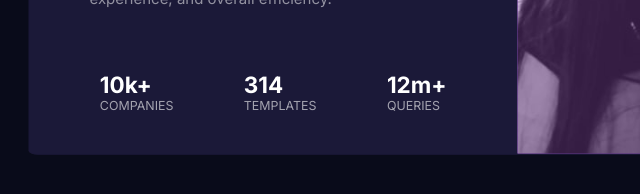
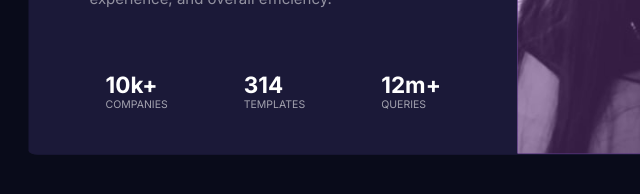
Before and after one commit to KamilBilengrek/Stats-preview-card, a plain HTML site: page index.html in a window 1280 px wide. Shown: the part 448-642 px from the top of the page, 123-763 px from the left. Drawn offline with Linux system fonts and the light colour scheme.

Commit message:
Add files via upload

```diff
--- a/index.html
+++ b/index.html
@@ -18,9 +18,9 @@
         <p class="text2">Discover the benefits of data analytics and make better decisions regarding revenue, customer
         experience, and overall efficiency.</p>
         <div class="stats">
-          <div class="oneStat"><p class="text3">10k+</p><h5 class="statsName">companies</h5></div>
-          <div class="oneStat"><p class="text3">314</p><h5 class="statsName">templates</h5></div>
-          <div class="oneStat"><p class="text3">12m+</p><h5 class="statsName">queries</h5></div>
+          <div class="oneStat"><p class="text3">10k+</p><p class="statsName">companies</p></div>
+          <div class="oneStat"><p class="text3">314</p><p class="statsName">templates</p></div>
+          <div class="oneStat"><p class="text3">12m+</p><p class="statsName">queries</p></div>
         </div>
       </div>
     </div>
--- a/style.css
+++ b/style.css
@@ -66,6 +66,7 @@ body{
     color:hsla(0, 0%, 100%, 0.6);
     text-transform:uppercase;
     font-weight:400;
+    font-size:0.7em;
 }
 /* photos */
 .headerPhoto{
```
